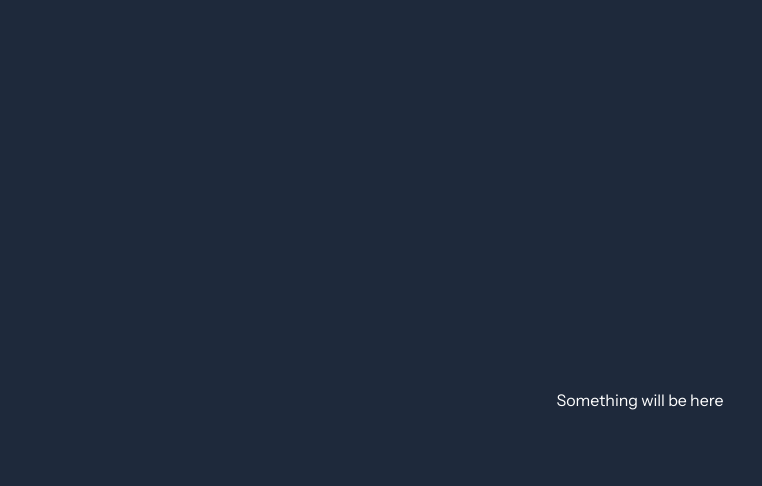
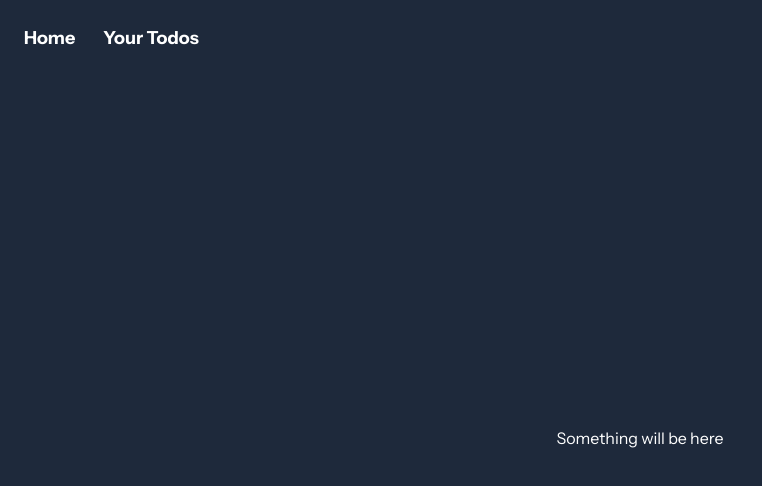
Before and after one commit to DominikKoniarz/nextjs-todo-list, a Next.js app: page / in a window 1280 px wide. Shown: the top 486 px of the page, without its empty margins (0-762 px from the left). Built offline with nearby package versions, Linux system fonts and the light colour scheme.

Commit message:
Done header

```diff
--- a/src/app/globals.css
+++ b/src/app/globals.css
@@ -7,8 +7,4 @@
 	body {
 		@apply h-full;
 	}
-
-	body {
-		@apply bg-slate-800 text-white;
-	}
 }
--- a/src/app/layout.tsx
+++ b/src/app/layout.tsx
@@ -1,5 +1,6 @@
 import type { Metadata } from "next";
 import { Instrument_Sans } from "next/font/google";
+import Header from "@/components/Header";
 import "./globals.css";
 
 const instrumentSans = Instrument_Sans({ subsets: ["latin"] });
@@ -16,7 +17,12 @@ export default function RootLayout({
 }>) {
 	return (
 		<html lang="en">
-			<body className={instrumentSans.className}>{children}</body>
+			<body
+				className={`${instrumentSans.className} bg-slate-800 text-white flex flex-col`}
+			>
+				<Header />
+				{children}
+			</body>
 		</html>
 	);
 }
--- /dev/null
+++ b/src/components/Header.tsx
@@ -0,0 +1,31 @@
+import HeaderItem from "./HeaderItem";
+
+type HeaderItem = {
+	text: string;
+	href: string;
+};
+
+const headerItems: HeaderItem[] = [
+	{
+		text: "Home",
+		href: "/",
+	},
+	{
+		text: "Your Todos",
+		href: "/todos",
+	},
+];
+
+export default function Header() {
+	return (
+		<ul className="w-full p-5 shrink-0 flex flex-row gap-5">
+			{headerItems.map((item, index) => (
+				<HeaderItem
+					key={`${index}-${item.text}`}
+					href={item.href}
+					text={item.text}
+				/>
+			))}
+		</ul>
+	);
+}
--- /dev/null
+++ b/src/components/HeaderItem.tsx
@@ -0,0 +1,14 @@
+import Link from "next/link";
+
+type Props = {
+	text: string;
+	href: string;
+};
+
+export default function HeaderItem({ text, href }: Props) {
+	return (
+		<Link href={href} className="p-1 text-lg font-bold">
+			{text}
+		</Link>
+	);
+}
```
